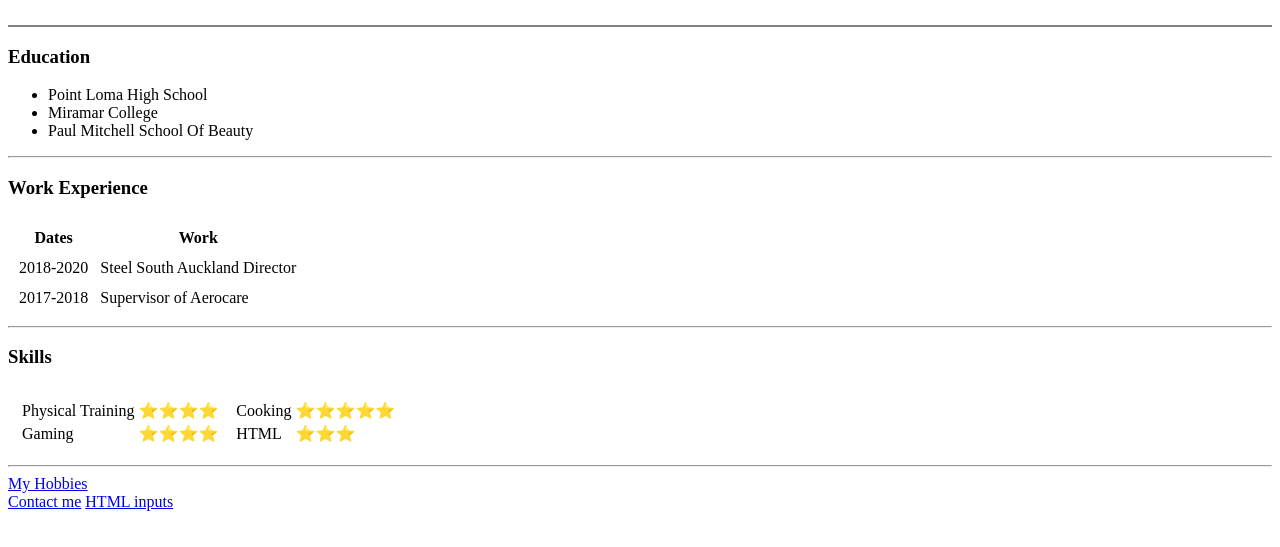
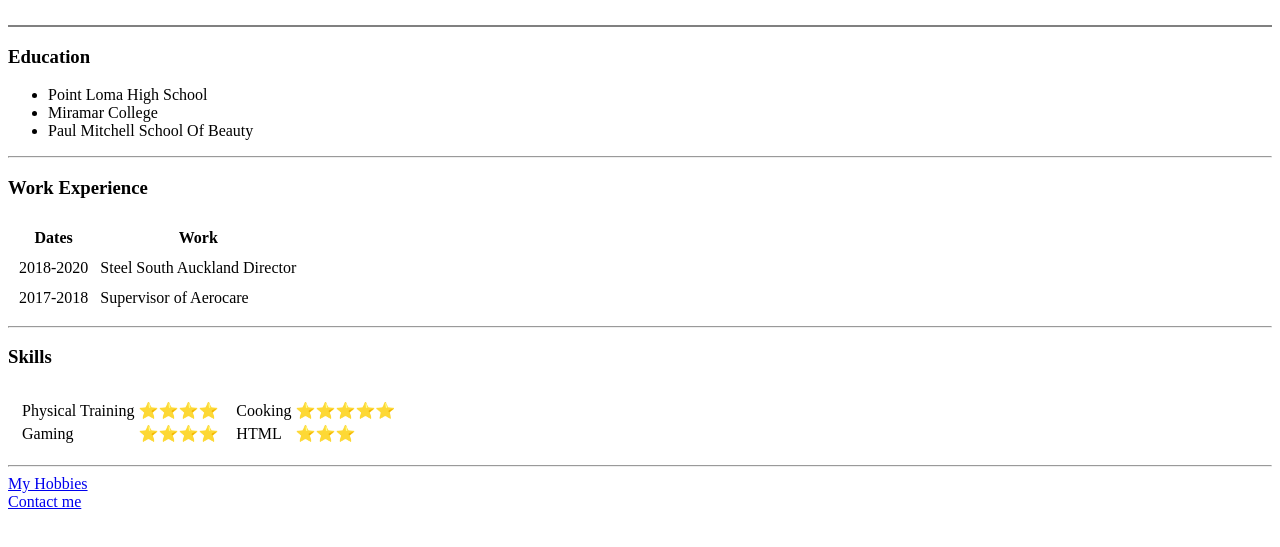
Before and after one commit to tcorpuz/cv, a plain HTML site: page index.html in a window 1280 px wide. Shown: the part 253-800 px from the top of the page. Drawn offline with Linux system fonts and the light colour scheme.

Commit message:
Update index.html

```diff
--- a/index.html
+++ b/index.html
@@ -77,7 +77,6 @@
   <a href="hobbies.html">My Hobbies</a>
   <br>
   <a href="contact-me.html">Contact me</a>
-  <a href="html-inputs.index">HTML inputs</a>
 
 </body>
 
```
